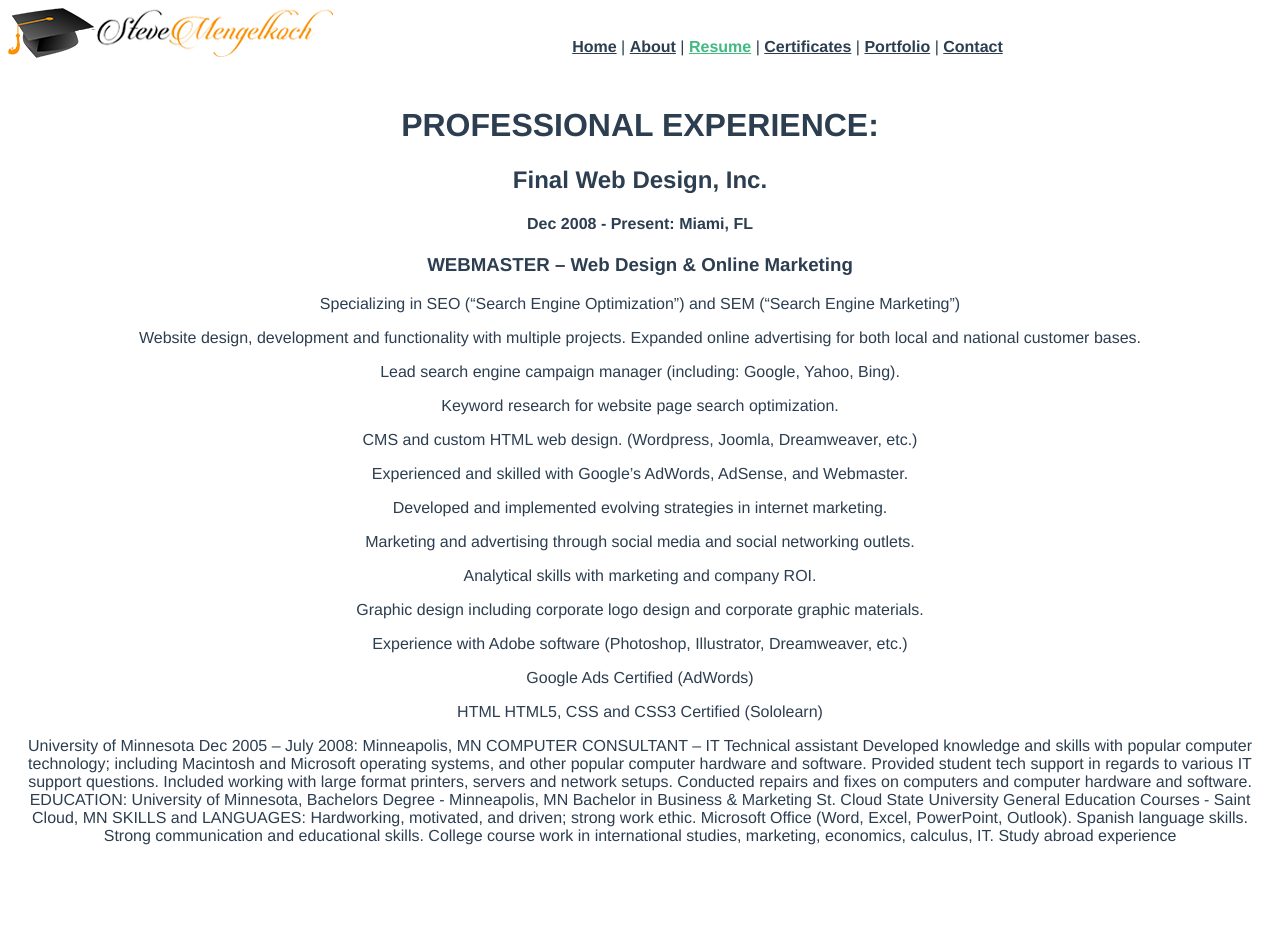
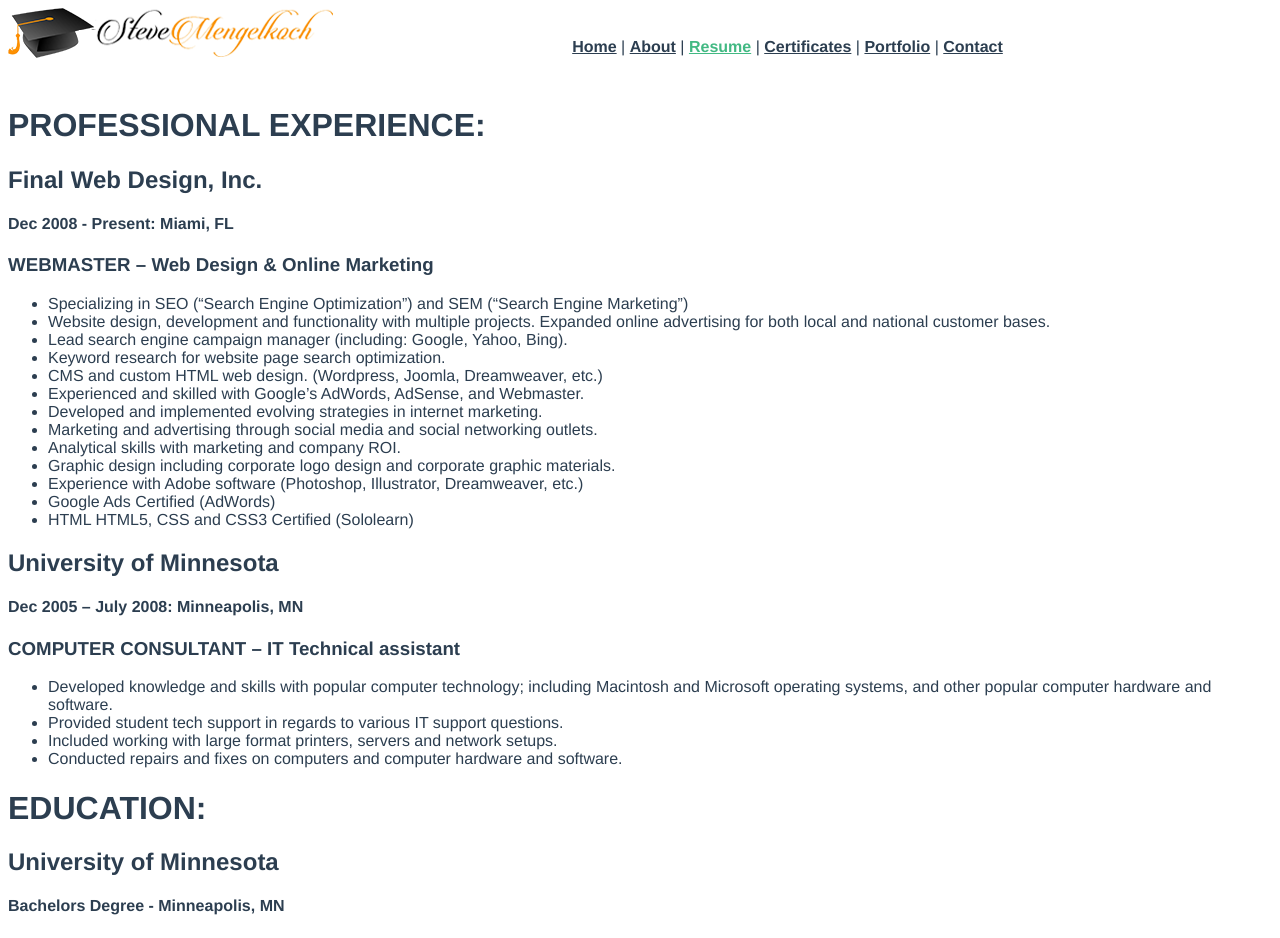
Before and after one commit to finalwebdesign/stevemengelkoch, a Vue app: page /resume in a window 1280 px wide. Shown: the top 938 px of the page. Before the commit the page ends 853 px from the top, so only its background shows below. Built offline with nearby package versions, Linux system fonts and the light colour scheme.

Commit message:
Page Layout and Navigation

```diff
--- a/src/components/Header.vue
+++ b/src/components/Header.vue
@@ -7,7 +7,7 @@
       <router-link to="/">Home</router-link> |
       <router-link to="/about">About</router-link> |
       <router-link to="/resume">Resume</router-link> |
-      <router-link to="/certficates">Certificates</router-link> |
+      <router-link to="/certificates">Certificates</router-link> |
       <router-link to="/portfolio">Portfolio</router-link> |
       <router-link to="/contact">Contact</router-link>
     </div>
--- a/src/router/index.ts
+++ b/src/router/index.ts
@@ -25,6 +25,18 @@ const routes: Array<RouteRecordRaw> = [
     component: () =>
       import( "../views/Certificates.vue"),
   },
+  {
+    path: "/portfolio",
+    name: "Portfolio",
+    component: () =>
+      import( "../views/Portfolio.vue"),
+  },
+  {
+    path: "/contact",
+    name: "Contact",
+    component: () =>
+      import( "../views/Contact.vue"),
+  },
 ];
 
 const router = createRouter({
--- a/src/views/Certificates.vue
+++ b/src/views/Certificates.vue
@@ -1,20 +1,16 @@
 <template>
-  <div class="certificates">
+    <div class="certificates">
     <Header />
-    <h1>This is an Certificates page</h1>
-  </div>
+    <h1>Steve Mengelkoch's Certificates</h1>
+    </div>
 </template>
 
-<style scoped>
-
-</style>
-
-<script>
+<script lang="ts">
 import { defineComponent } from "vue";
-import Header from "@/components/Header.vue";
+import Header from "@/components/Header.vue"; // @ is an alias to /src
 
 export default defineComponent({
-  name: "Certificates",
+  name: "Home",
   components: {
     Header,
   },
--- a/src/views/Contact.vue
+++ b/src/views/Contact.vue
@@ -0,0 +1,19 @@
+<template>
+    <div class="contact">
+    <Header />
+    <h1>Contact Steve Mengelkoch</h1>
+    </div>
+</template>
+
+
+<script lang="ts">
+import { defineComponent } from "vue";
+import Header from "@/components/Header.vue"; // @ is an alias to /src
+
+export default defineComponent({
+  name: "Home",
+  components: {
+    Header,
+  },
+});
+</script>
--- a/src/views/Portfolio.vue
+++ b/src/views/Portfolio.vue
@@ -0,0 +1,18 @@
+<template>
+    <div class="portfolio">
+    <Header />
+    <h1>Steve Mengelkoch's Portfolio:</h1>
+    </div>
+</template>
+
+<script lang="ts">
+import { defineComponent } from "vue";
+import Header from "@/components/Header.vue"; // @ is an alias to /src
+
+export default defineComponent({
+  name: "Portfolio",
+  components: {
+    Header,
+  },
+});
+</script>
--- a/src/views/Resume.vue
+++ b/src/views/Resume.vue
@@ -5,41 +5,47 @@
 <h2>Final Web Design, Inc.</h2>
 <h4>Dec 2008 - Present: Miami, FL</h4>
 <h3>WEBMASTER – Web Design & Online Marketing</h3>
-<p>Specializing in SEO (“Search Engine Optimization”) and SEM (“Search Engine Marketing”)</p>
-<p>Website design, development and functionality with multiple projects. Expanded online advertising for both local and national customer bases.</p>
-<p>Lead search engine campaign manager (including: Google, Yahoo, Bing).</p>
-<p>Keyword research for website page search optimization.</p>
-<p>CMS and custom HTML web design. (Wordpress, Joomla, Dreamweaver, etc.)</p>
-<p>Experienced and skilled with Google’s AdWords, AdSense, and Webmaster.</p>
-<p>Developed and implemented evolving strategies in internet marketing.</p>
-<p>Marketing and advertising through social media and social networking outlets.</p>
-<p>Analytical skills with marketing and company ROI.</p>
-<p>Graphic design including corporate logo design and corporate graphic materials.</p>
-<p>Experience with Adobe software (Photoshop, Illustrator, Dreamweaver, etc.)</p>
-<p>Google Ads Certified (AdWords)</p>
-<p>HTML HTML5, CSS and CSS3 Certified (Sololearn)</p>
+<ul>
+<li>Specializing in SEO (“Search Engine Optimization”) and SEM (“Search Engine Marketing”)</li>
+<li>Website design, development and functionality with multiple projects. Expanded online advertising for both local and national customer bases.</li>
+<li>Lead search engine campaign manager (including: Google, Yahoo, Bing).</li>
+<li>Keyword research for website page search optimization.</li>
+<li>CMS and custom HTML web design. (Wordpress, Joomla, Dreamweaver, etc.)</li>
+<li>Experienced and skilled with Google’s AdWords, AdSense, and Webmaster.</li>
+<li>Developed and implemented evolving strategies in internet marketing.</li>
+<li>Marketing and advertising through social media and social networking outlets.</li>
+<li>Analytical skills with marketing and company ROI.</li>
+<li>Graphic design including corporate logo design and corporate graphic materials.</li>
+<li>Experience with Adobe software (Photoshop, Illustrator, Dreamweaver, etc.)</li>
+<li>Google Ads Certified (AdWords)</li>
+<li>HTML HTML5, CSS and CSS3 Certified (Sololearn)</li>
+</ul>
 
-University of Minnesota
-Dec 2005 – July 2008: Minneapolis, MN
+<h2>University of Minnesota</h2>
+<h4>Dec 2005 – July 2008: Minneapolis, MN</h4>
+<h3>COMPUTER CONSULTANT – IT Technical assistant</h3>
+<ul>
+<li>Developed knowledge and skills with popular computer technology;  including Macintosh and Microsoft operating systems, and other popular computer hardware and software.</li>
+<li>Provided student tech support in regards to various IT support questions.</li>
+<li>Included working with large format printers, servers and network setups.</li>
+<li>Conducted repairs and fixes on computers and computer hardware and software.</li>
+</ul>
 
-COMPUTER CONSULTANT – IT Technical assistant
-Developed knowledge and skills with popular computer technology;  including Macintosh and Microsoft operating systems, and other popular computer hardware and software.
-Provided student tech support in regards to various IT support questions.
-Included working with large format printers, servers and network setups.
-Conducted repairs and fixes on computers and computer hardware and software.
-EDUCATION:
-University of Minnesota,
-Bachelors Degree  - Minneapolis, MN
-Bachelor in Business & Marketing
-St. Cloud State University
-General Education Courses - Saint Cloud, MN
-SKILLS and LANGUAGES:
-Hardworking, motivated, and driven; strong work ethic.
-Microsoft Office (Word, Excel, PowerPoint, Outlook).
-Spanish language skills.
-Strong communication and educational skills.
-College course work in international studies, marketing, economics, calculus, IT.
-Study abroad experience
+<h1>EDUCATION:</h1>
+<h2>University of Minnesota</h2>
+<h4>Bachelors Degree  - Minneapolis, MN</h4>
+<h3>Bachelor in Business & Marketing</h3>
+
+<h2>St. Cloud State University</h2>
+<h4>General Education Courses - Saint Cloud, MN</h4>
+
+<h1>SKILLS and LANGUAGES:</h1>
+<p>Hardworking, motivated, and driven; strong work ethic.</p>
+<p>Microsoft Office (Word, Excel, PowerPoint, Outlook).</p>
+<p>Spanish language skills.</p>
+<p>Strong communication and educational skills.</p>
+<p>College course work in international studies, marketing, economics, calculus, IT.</p>
+<p>Study abroad experience</p>
   </div>
 </template>
 
@@ -54,3 +60,10 @@ export default defineComponent({
   },
 });
 </script>
+
+<style scoped>
+.resume {
+  text-align: left;
+}
+
+</style>
```
